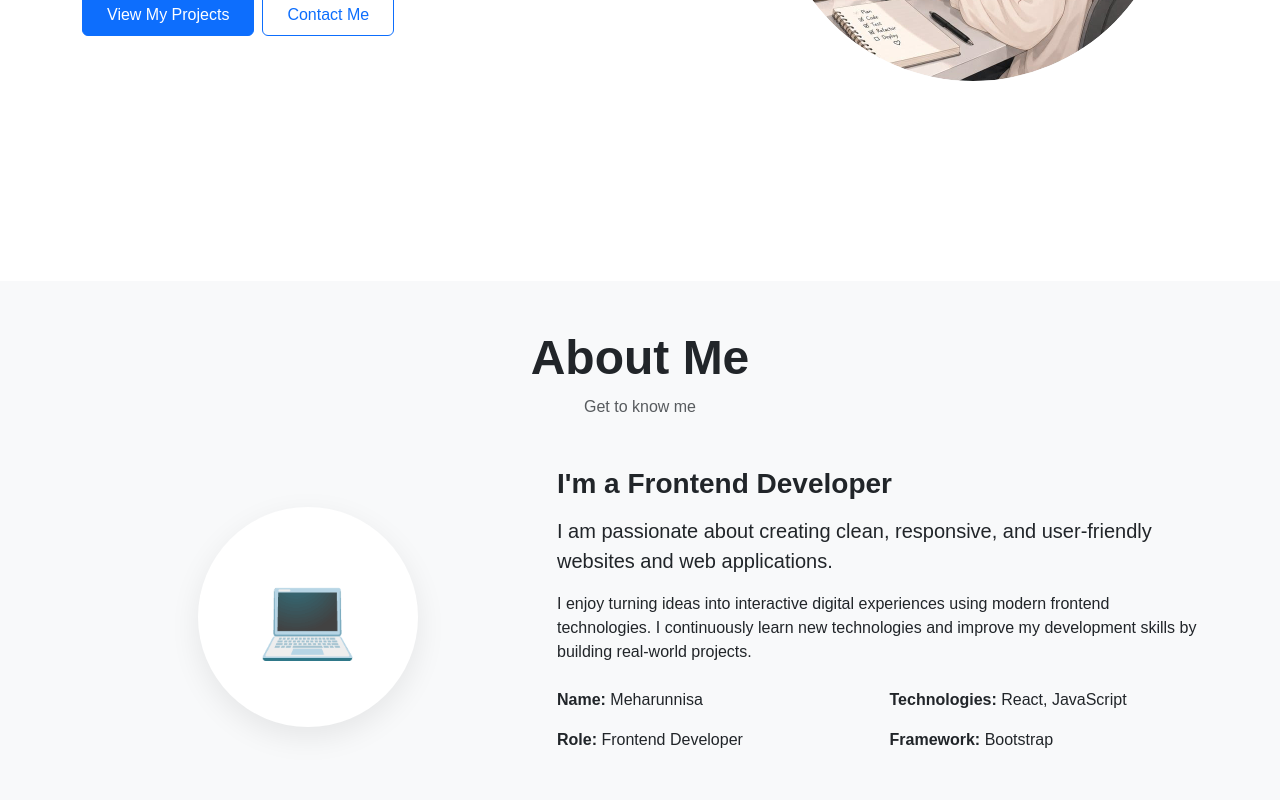
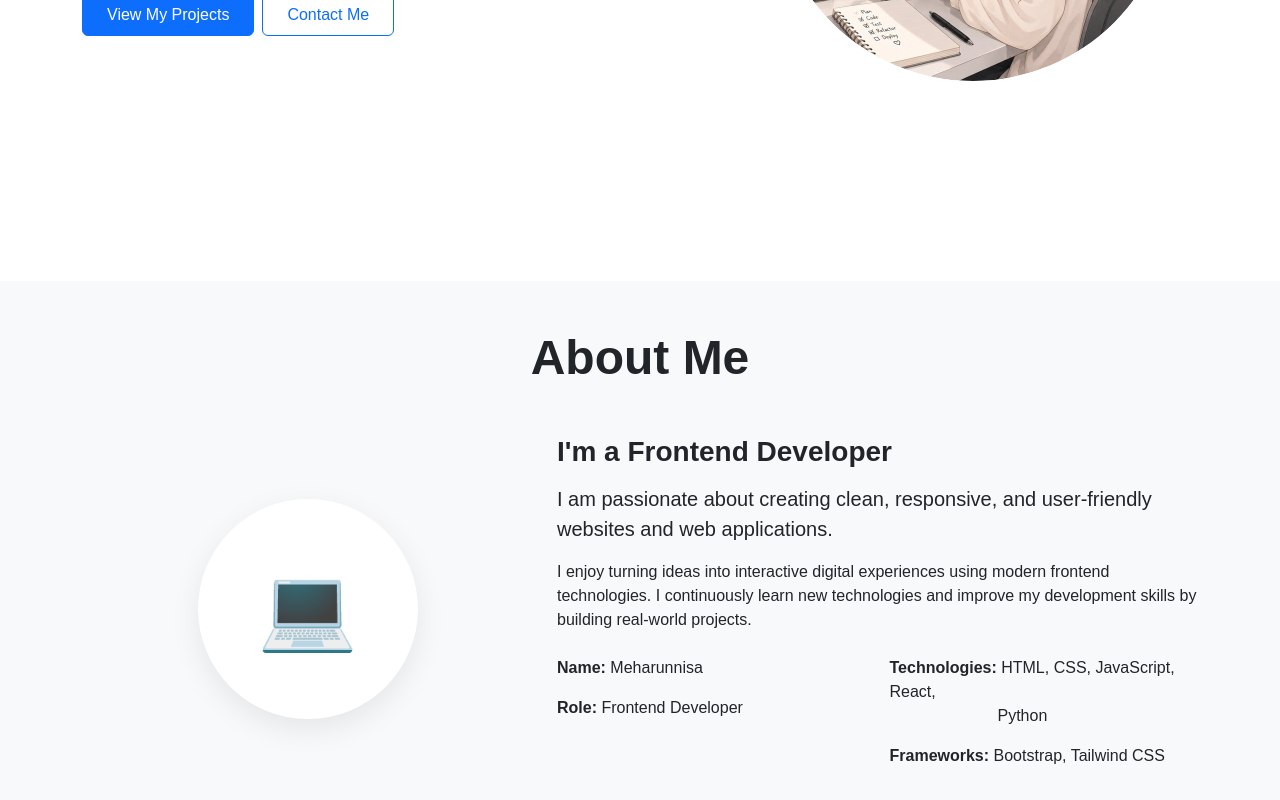
Before and after one commit to MeharYG-dev/Personal-Portfolio, a React (Vite) app: page / in a window 1280 px wide. Shown: the part 575-1375 px from the top of the page. Built offline with nearby package versions, Linux system fonts and the light colour scheme.

Commit message:
Add About section styling and layout

```diff
--- a/src/App.css
+++ b/src/App.css
@@ -60,3 +60,7 @@
   font-size: 80px;
   box-shadow: 0 10px 30px rgba(0, 0, 0, 0.08);
 }
+
+.python-indent {
+  margin-left: 108px;
+}
--- a/src/Components/About.jsx
+++ b/src/Components/About.jsx
@@ -9,10 +9,6 @@ function About() {
           <h2 className="display-5 fw-bold">
             About Me
           </h2>
-
-          <p className="text-muted">
-            Get to know me
-          </p>
         </div>
 
         <div className="row align-items-center">
@@ -54,11 +50,13 @@ function About() {
 
               <div className="col-sm-6">
                 <p>
-                  <strong>Technologies:</strong> React, JavaScript
+                  <strong>Technologies:</strong> HTML, CSS, JavaScript, React,
+                  <br />
+                  <span className="python-indent">Python</span>
                 </p>
 
                 <p>
-                  <strong>Framework:</strong> Bootstrap
+                  <strong>Frameworks:</strong> Bootstrap, Tailwind CSS
                 </p>
               </div>
 
```
